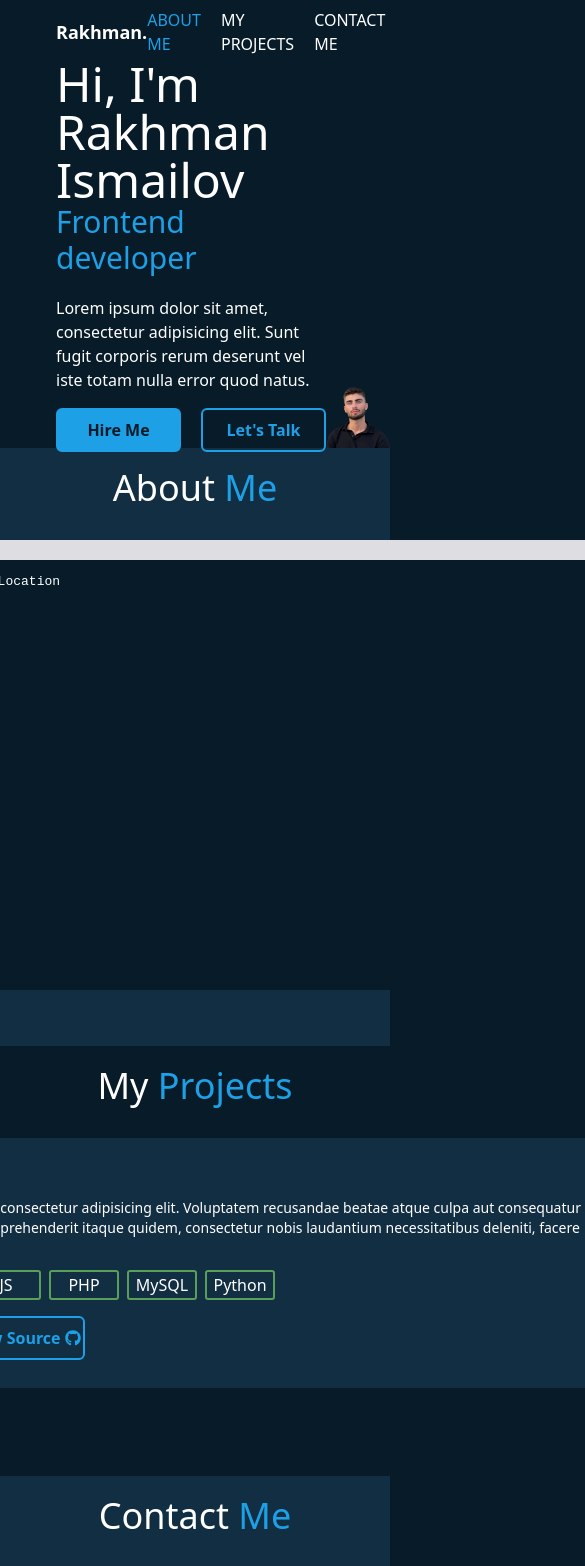
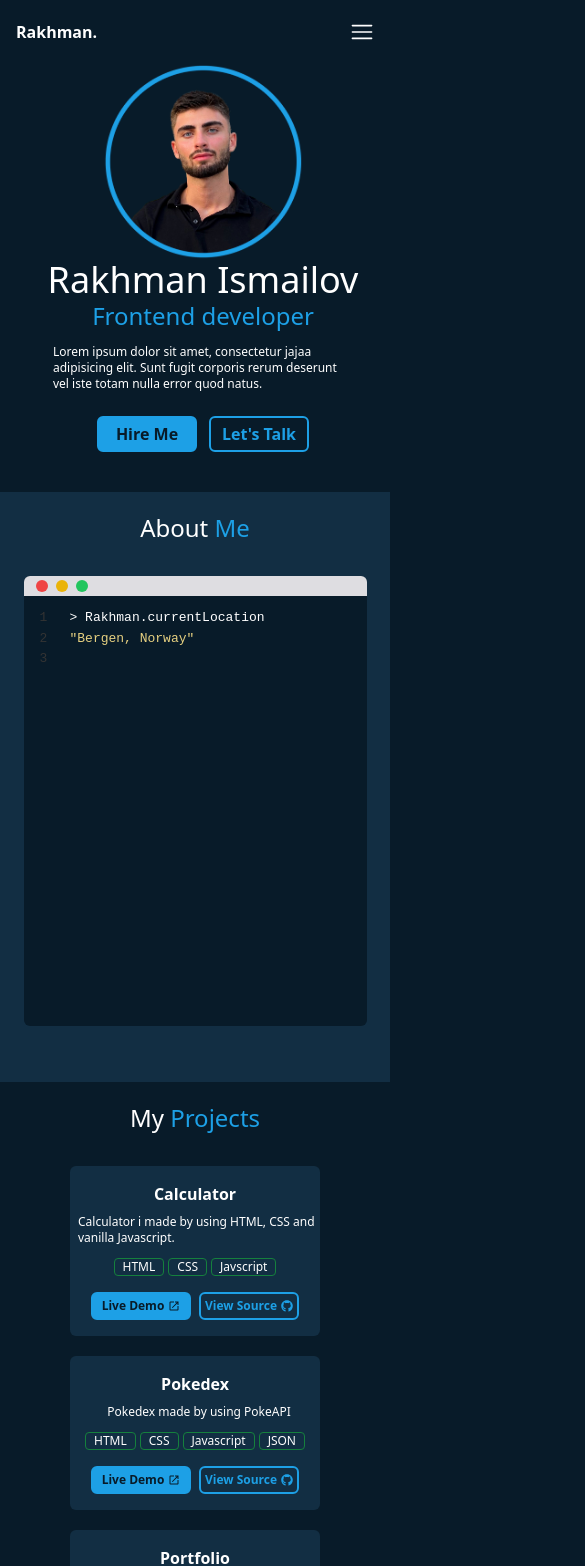
Before and after one commit to sharoy674281/Portfolio, a React (Vite) app: page / in a window 390 px wide. Shown: the top 1566 px of the page, 585 px wide, since content can reach past the window. Built offline with nearby package versions, Linux system fonts and the light colour scheme.

Commit message:
mobile responsive now

```diff
--- a/src/components/About.jsx
+++ b/src/components/About.jsx
@@ -1,6 +1,8 @@
 import React, { useState, useEffect } from "react";
 import { Typewriter } from "react-simple-typewriter";
 import { IoMdClose } from "react-icons/io";
+import { VscChromeMinimize } from "react-icons/vsc";
+import { BiExpandAlt } from "react-icons/bi";
 
 const About = () => {
 	const lines = [
@@ -62,15 +64,22 @@ const About = () => {
 		<div
 			id="about"
 			className="flex justify-center flex-col items-center bg-shade pt-5 pb-14">
-			<h1 className="text-white text-4xl">About <span className="text-lightBlue">Me</span></h1>
-			<div className="bg-mainColor h-[450px] w-[800px] mt-8 rounded-md flex flex-col ">
+			<h1 className="text-white text-4xl max-lg:text-2xl">
+				About <span className="text-lightBlue">Me</span>
+			</h1>
+			<div className=" w-[343px] bg-mainColor h-[450px] lg:w-[800px] mt-8 rounded-md flex flex-col ">
 				<div className="bg-macGray rounded-t-md h-5 flex gap-2 items-center pl-3">
-					<div className="circle bg-red-500" >
+					<div className="circle bg-red-500 justify-center items-center flex group">
+						<IoMdClose className="size-3 hidden hover:block group-hover:block cursor-pointer" />
 					</div>
-					<div className="circle bg-yellow-500"></div>
-					<div className="circle bg-green-500"></div>
+					<div className="circle bg-yellow-500 flex justify-center items-center relative group">
+						<VscChromeMinimize className="size-3 hidden group-hover:block cursor-pointer" />
+					</div>
+					<div className="circle bg-green-500 justify-center items-center flex group">
+						<BiExpandAlt className="size-2 hidden hover:block group-hover:block cursor-pointer" />
+					</div>
 				</div>
-				<div className="mt-3 ml-10 text-white">
+				<div className="ml-4 max-lg:mb-5 mt-3 lg:ml-10 text-white">
 					{lines.slice(0, currentLine).map((line) => (
 						<div key={line.id} className="mac-lines">
 							<span className="text-macNumber">{line.id}</span>
--- a/src/components/ContactMe.jsx
+++ b/src/components/ContactMe.jsx
@@ -12,7 +12,7 @@ const ContactMe = () => {
 				action=""
 				method="get"
 				className="mt-8 flex flex-col items-center text-white">
-				<div className="grid grid-cols-2 gap-2 contact-inputs">
+				<div className="grid lg:grid-cols-2 gap-2 contact-inputs">
 					<input required type="text" placeholder="Full Name" />
 					<input required type="email" placeholder="Email Address" />
 					<input required type="number" placeholder="Mobile Number" />
@@ -23,7 +23,7 @@ const ContactMe = () => {
 					name=""
 					id=""
 					className="resize-none w-full rounded-md border-[2px] border-lightBlue mt-2 h-64 pl-2 pt-2 mb-2 bg-shade"></textarea>
-				<button type="submit" className="button1">
+				<button type="submit" className="button1 max-lg:mt-3 max-lg:h-10">
 					Submit
 				</button>
 			</form>
--- a/src/components/Footer.jsx
+++ b/src/components/Footer.jsx
@@ -2,8 +2,8 @@ import React from "react";
 
 const Footer = () => {
 	return (
-		<div className="bg-mainColor h-14 text-white flex items-center">
-			<p className="ml-14 text-sm">
+		<div className="bg-mainColor h-14 text-white flex items-center max-lg:justify-center">
+			<p className="lg:ml-14 text-sm max-lg:text-xs">
 				Copyright © 2024 by Rakhman Ismailov | All rights reserved
 			</p>
 		</div>
--- a/src/components/Header.jsx
+++ b/src/components/Header.jsx
@@ -5,43 +5,48 @@ import { useTypewriter, Cursor } from "react-simple-typewriter";
 
 
 const Header = () => {
-	const [text] = useTypewriter({
+	const [main] = useTypewriter({
 		words: ["Hi, I'm Rakhman Ismailov"],
 		typeSpeed: 80,
 		deleteSpeed: 50,
 	});
+	const [mobile] = useTypewriter({
+		words: ["Rakhman Ismailov"],
+		typeSpeed: 80,
+		deleteSpeed: 50,
+	});
 	return (
-		<div className=" header flex items-center justify-between h-96">
-			<div className=" w-[600px] ml-14">
-				<h1 className="text-5xl font-medium">{text}</h1>
-				<h2 className="text-3xl text-lightBlue font-medium mb-5">
+		<div className="header lg:flex items-center lg:justify-between lg:h-96">
+			<div className="ml-4 lg:w-[600px] lg:ml-14 flex flex-col max-lg:items-center">
+				<h1 className="text-5xl font-medium max-lg:hidden">{main}</h1>
+				<div className="flex lg:hidden">
+					<img
+						className="h-auto w-[200px] lg:w-[400px]"
+						src="/images/Rakhman mobile.png"
+						alt=""
+					/>
+				</div>
+				<h1 className="text-4xl lg:hidden">{mobile}</h1>
+				<h2 className="text-2xl mb-3 lg:text-3xl text-lightBlue lg:font-medium lg:mb-5">
 					Frontend developer
 				</h2>
-				<p>
-					Lorem ipsum dolor sit amet, consectetur adipisicing elit. Sunt
+				<p className="text-xs lg:text-base max-lg:w-[300px]">
+					Lorem ipsum dolor sit amet, consectetur jajaa adipisicing elit. Sunt
 					fugit corporis rerum deserunt vel iste totam nulla error quod
 					natus.
 				</p>
-				<div className=" flex mt-4">
-					<a href="#" className="button1">
+				<div className=" flex mt-4 gap-3 lg:gap-3 max-lg:mt-6 max-lg:mb-10">
+					<a href="mailto:rakhmanirs@yahoo.no" className="button1">
 						Hire Me
 					</a>
-					<a href="#" className="button2">
+					<a href="#contact-me" className="button2 max-lg:h-9">
 						Let's Talk
 					</a>
 				</div>
-				{/* <div className="flex mt-8 gap-2">
-					<a href="#">
-						<FaLinkedin className="text-lightBlue size-10 hover:text-blue-600" />
-					</a>
-					<a href="#">
-						<FaGithub className="text-lightBlue size-10 hover:text-blue-600" />
-					</a>
-				</div> */}
 			</div>
-			<div className="flex self-end">
+			<div className="flex self-end max-lg:hidden">
 				<img
-					className="h-auto w-[400px]"
+					className="h-auto w-[200px] lg:w-[400px]"
 					src="/images/Rakhman cropped.png"
 					alt=""
 				/>
--- a/src/components/MyProjects.jsx
+++ b/src/components/MyProjects.jsx
@@ -8,34 +8,56 @@ const MyProjects = () => {
 			id: "1",
 			title: "Calculator",
 			description:
-				"Lorem ipsum dolor sit amet consectetur adipisicing elit. Voluptatem recusandae beatae atque culpa aut consequatur rem laboriosam, dolorum reprehenderit itaque quidem, consectetur nobis laudantium necessitatibus deleniti, facere dicta voluptate ex.",
-			skills: ["HTML", "CSS", "JS", "PHP", "MySQL", "Python"],
-			demoLink: "./projects/calculator/index.html",
+				"Calculator i made by using HTML, CSS and vanilla Javascript.",
+			skills: ["HTML", "CSS", "Javscript"],
+			demoLink:
+				"https://github.com/sharoyirs/New-calculator-with-better-js-code",
 			sourceLink: "#",
+		},
+		{
+			id: "2",
+			title: "Pokedex",
+			description: "Pokedex made by using PokeAPI",
+			skills: ["HTML", "CSS", "Javascript", "JSON"],
+			demoLink: "https://github.com/sharoyirs/Pokedex-with-PokeAPI",
+			sourceLink: "#",
+		},
+		{
+			id: "3",
+			title: "Portfolio",
+			description:
+				"My first portfolio, and first time hosting a website online.",
+			skills: ["HTML", "CSS", "React", "Tailwind"],
+			demoLink: "https://github.com/sharoyirs/Portfolio",
+			sourceLink: "https://rakhmanportfolio.netlify.app/",
 		},
 	];
 	return (
 		<div id="my-projects" className="flex flex-col items-center pt-5 pb-14">
-			<h1 className="text-white text-4xl">
+			<h1 className="text-2xl text-white lg:text-4xl">
 				My <span className="text-lightBlue">Projects</span>
 			</h1>
 			<div className="mt-8">
 				{projects.map((project) => (
 					<div
 						key={project.id}
-						className="flex w-[800px] h-[250px] bg-shade rounded-md mb-8">
-						<div className=" flex flex-col text-white pt-5 pl-5">
-							<h1 className="text-2xl">{project.title}</h1>
-							<p className="text-sm mt-2">{project.description}</p>
-							<div className="flex gap-2 projects-skills mt-3">
+						className="w-[250px] flex lg:w-[800px] bg-shade rounded-md max-lg:pt-4 pb-4 mb-5">
+						<div className=" max-lg:w-full flex flex-col text-white lg:pt-5 lg:pl-5 max-lg:items-center">
+							<h1 className="lg:text-2xl max-lg:font-bold">
+								{project.title}
+							</h1>
+							<p className="text-xs lg:text-sm mt-2 max-lg:pl-2">
+								{project.description}
+							</p>
+							<div className="flex gap-1 lg:gap-2 projects-skills mt-3 max-lg:pr-2 max-lg:pl-2">
 								{project.skills.map((skill, index) => (
 									<div key={index}>{skill}</div>
 								))}
 							</div>
-							<div className="flex mt-4">
+							<div className="flex mt-4 gap-2">
 								<a
 									href={project.demoLink}
-									className="button1 flex justify-center items-center gap-1"
+									className="button1 flex justify-center items-center gap-1 max-lg:text-xs max-lg:h-7"
 									target="_blank"
 									rel="noopener noreferrer">
 									Live Demo
@@ -43,7 +65,7 @@ const MyProjects = () => {
 								</a>
 								<a
 									href={project.sourceLink}
-									className="button2 gap-1 flex justify-center items-center"
+									className="button2 gap-1 flex justify-center items-center max-lg:text-xs max-lg:h-7"
 									target="_blank"
 									rel="noopener noreferrer">
 									View Source
--- a/src/components/Nav.jsx
+++ b/src/components/Nav.jsx
@@ -1,24 +1,66 @@
-import React from "react";
+import React, { useState } from "react";
+import { RxHamburgerMenu } from "react-icons/rx";
 
 const Nav = () => {
+	const [isOpen, setIsOpen] = useState(false);
+	const toggleMenu = (event) => {
+		event.preventDefault();
+		setIsOpen(!isOpen);
+	};
 	return (
-		<div id="home" className="flex justify-between h-16 items-center">
+		<div className="flex flex-col">
+			<div id="home" className={`flex justify-between h-16 items-center`}>
 				<a
-				href="#home"
-				className="ml-14 font-bold text-lg text-white navComponents ">
+					href=""
+					className="ml-4 lg:ml-14 font-bold lg:text-lg text-white navComponents ">
 					Rakhman.
 				</a>
-			<div className="flex gap-5 mr-14">
+				<div className="lg:hidden">
+					<a href="">
+						<RxHamburgerMenu
+							className=" mr-4 text-white size-6"
+							onClick={toggleMenu}
+						/>
+					</a>
+				</div>
+				<ul className="flex gap-5 max-lg:hidden mr-14">
+					<li>
 						<a href="#about" className="text-lightBlue navComponents">
 							ABOUT ME
 						</a>
+					</li>
+					<li>
 						<a href="#my-projects" className="text-white navComponents">
 							MY PROJECTS
 						</a>
+					</li>
+					<li>
 						<a href="#contact-me" className="text-white navComponents">
 							CONTACT ME
 						</a>
+					</li>
+				</ul>
 			</div>
+			<ul
+				className={`flex gap-5 flex-col hamburger-links mb-4 lg:hidden ${
+					isOpen ? "max-lg:flex justify-center items-center" : "max-lg:hidden"
+				}`}>
+				<li>
+					<a href="#about" className="text-lightBlue navComponents">
+						ABOUT ME
+					</a>
+				</li>
+				<li>
+					<a href="#my-projects" className="text-white navComponents">
+						MY PROJECTS
+					</a>
+				</li>
+				<li>
+					<a href="#contact-me" className="text-white navComponents">
+						CONTACT ME
+					</a>
+				</li>
+			</ul>
 		</div>
 	);
 };
--- a/src/index.css
+++ b/src/index.css
@@ -45,7 +45,7 @@ body {
 }
 
 .circle {
-	@apply w-3 h-3 rounded-full;
+	@apply w-3 h-3 rounded-full text-gray-700;
 }
 
 .mac-lines {
@@ -55,31 +55,59 @@ body {
 
 .mac-lines span {
 	width: 30px;
+	flex-shrink: 0;
 }
-
 .mac-links a {
 	@apply text-lightBlue hover:text-blue-500;
 }
 
 .projects-skills div {
-	display: flex;
-	justify-content: center;
-	align-items: center;
-	border: 2px solid rgb(89, 158, 89);
-	border-radius: 3px;
-	width: 70px;
-	height: 30px;
+	@apply flex justify-center items-center justify-center rounded lg:border-2 border-green-700 border-[1px] max-lg:text-xs pl-2 pr-2;
 }
 
 .button1 {
-	@apply border-2 w-[125px] pt-2 pb-2 mr-5 rounded-md bg-lightBlue text-mainColor font-semibold border-lightBlue hover:bg-mainColor hover:text-lightBlue transition ease-in-out focus:bg-mainColor focus:text-lightBlue cursor-pointer flex justify-center items-center;
+	@apply w-[100px] border-2 lg:w-[125px] lg:pt-2 lg:pb-2 rounded-md bg-lightBlue text-mainColor font-semibold border-lightBlue hover:bg-mainColor hover:text-lightBlue transition ease-in-out focus:bg-mainColor focus:text-lightBlue cursor-pointer flex justify-center items-center;
 }
 
 .button2 {
-	@apply border-2 w-[125px] rounded-md border-lightBlue text-lightBlue font-semibold hover:bg-lightBlue hover:text-mainColor transition ease-in-out focus:bg-lightBlue focus:text-mainColor cursor-pointer flex justify-center items-center;
+	@apply border-2 w-[100px] lg:w-[125px] rounded-md border-lightBlue text-lightBlue font-semibold hover:bg-lightBlue hover:text-mainColor transition ease-in-out focus:bg-lightBlue focus:text-mainColor cursor-pointer flex justify-center items-center;
 }
 
 .contact-inputs input {
 	border: 2px solid;
 	@apply border-lightBlue rounded-md bg-shade w-72 h-12 flex pl-2;
 }
+
+ .child-hide {
+        display: none;
+    }
+    .child-show:hover .child-hide {
+        display: flex;
+    }
+
+.hamburger-links li {
+	@apply w-full
+}
+
+
+.hamburger-links a{
+	position: relative;
+	display: inline-block;
+	@apply w-full flex justify-center
+}
+
+.hamburger-links a::before {
+	content: "";
+	position: absolute;
+	bottom: 0;
+	left: 50%;
+	width: 0;
+	height: 2px;
+	background-color: currentColor;
+	transition: width 0.5s ease, left 0.5s ease;
+}
+
+.hamburger-links a:hover::before {
+	width: 100%;
+	left: 0;
+}
--- a/tailwind.config.js
+++ b/tailwind.config.js
@@ -11,6 +11,9 @@ export default {
 				macNumber: "#333333",
 				macYellow: "#E7D181",
 			},
+			screens: {
+				lg: "820px"
+			}
 		},
 	},
 	plugins: [],
```
Also changed, not shown: public/images/Rakhman mobile.png (added). Lines whose indentation alone changed are shown as unchanged.
